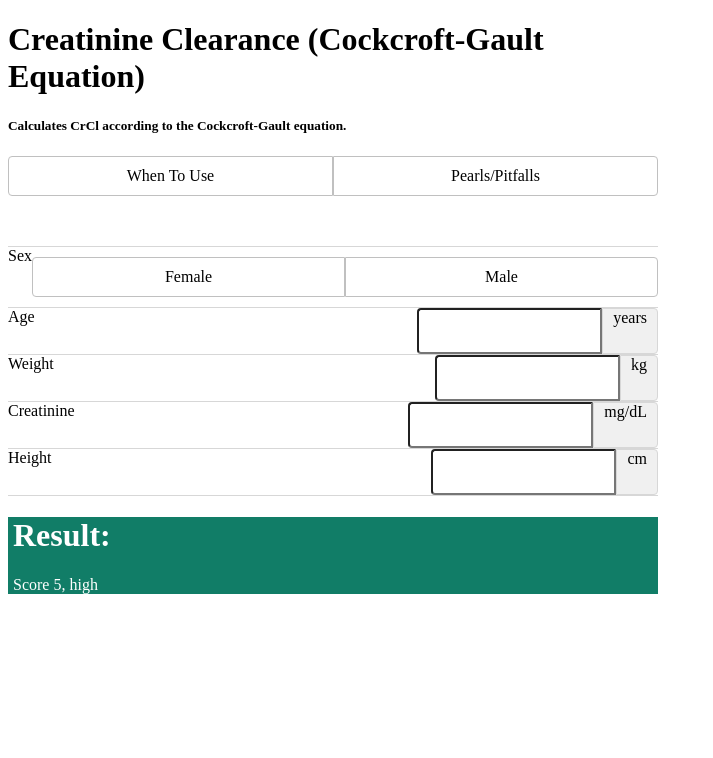
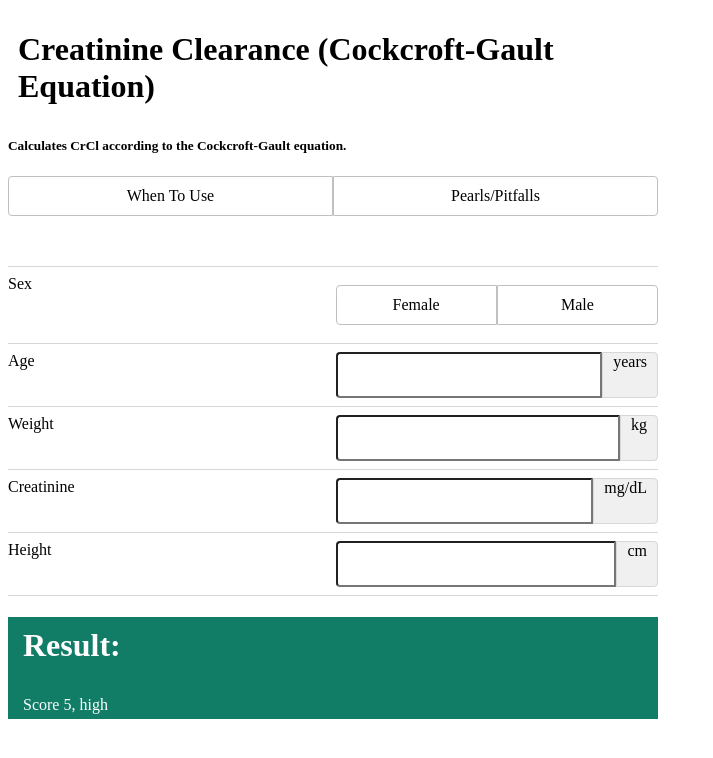
Before and after one commit to liirene1/medical-calculator, a React (Create React App) app: page / in a window 1280 px wide. Shown: the top 758 px of the page, without its empty margins (0-713 px from the left). Built offline with nearby package versions, Linux system fonts and the light colour scheme.

Commit message:
Styling fixes

```diff
--- a/src/components/PatientStats/index.css
+++ b/src/components/PatientStats/index.css
@@ -5,18 +5,18 @@
 .input-row {
   border-bottom: 1px solid #d7d7d7;
   display: flex;
+  padding-top: 8px;
+  padding-bottom: 8px;
 }
 
 .label {
   padding-right: 5px;
-  flex: 1 1;
-  align-items: center;
-  align-self: flex-start;
+  flex: 1 1 50%;
   min-height: 44px;
 }
 
 .input-wrapper {
-  flex: 0 0 50%;
+  flex: 1 1 50%;
   min-height: 41px;
 }
 
--- a/src/components/PatientStats/index.js
+++ b/src/components/PatientStats/index.js
@@ -6,53 +6,75 @@ export class PatientStats extends Component {
   constructor(props) {
     super(props);
     this.state = {
-      // selected: 0
+      selected: 0
     };
-    // this.handleClick = this.handleClick.bind(this);
+    this.handleClick = this.handleClick.bind(this);
+  }
+
+  handleClick(tab) {
+    this.setState({ selected: tab });
   }
 
   //componentWillMount(){ //grab patient info from API }
 
   render() {
     // const { extraInfo } = this.props;
-    // const { selected } = this.state;
+    const { selected } = this.state;
     return (
       <div className="patient-stats">
         <div className="input-row">
-          <div> Sex </div>
+          <div className="label"> Sex </div>
+          <div className="input-wrapper">
             <div className="btn-row">
-            <div className="btn">Female</div>
-            <div className="btn">Male</div>
+              <div
+                className={`btn ${selected === 1 ? 'selected' : ''}` }
+                onClick={() => this.handleClick(1)}
+              >Female</div>
+              <div
+                className={`btn ${selected === 2 ? 'selected' : ''}` }
+                onClick={() => this.handleClick(2)}
+              >Male</div>
             </div>
           </div>
-        <div className="input-wrapper">
+        </div>
+
         <div className="input-row">
           <div className="label"> Age </div>
+          <div className="input-wrapper">
             <div className="input-group">
               <input />
               <div className="units"> years </div>
             </div>
           </div>
         </div>
+
         <div className="input-row">
           <div className="label"> Weight </div>
+          <div className="input-wrapper">
             <div className="input-group">
               <input />
               <div className="units"> kg </div>
             </div>
           </div>
+        </div>
+
         <div className="input-row">
           <div className="label"> Creatinine </div>
+          <div className="input-wrapper">
             <div className="input-group">
               <input />
               <div className="units"> mg/dL </div>
             </div>
           </div>
+        </div>
+
         <div className="input-row">
           <div className="label"> Height </div>
+          <div className="input-wrapper">
             <div className="input-group">
               <input />
               <div className="units"> cm </div>
+            </div>
           </div>
         </div>
       </div>
--- a/src/components/Results/index.css
+++ b/src/components/Results/index.css
@@ -6,3 +6,13 @@
   padding-left: 5px;
   padding-right: 5px;
 }
+
+h1 {
+  padding: 10px;
+}
+
+p {
+  padding-left: 10px;
+  padding-bottom: 5px;
+  margin: 0;
+}
```
Lines whose indentation alone changed are shown as unchanged.
